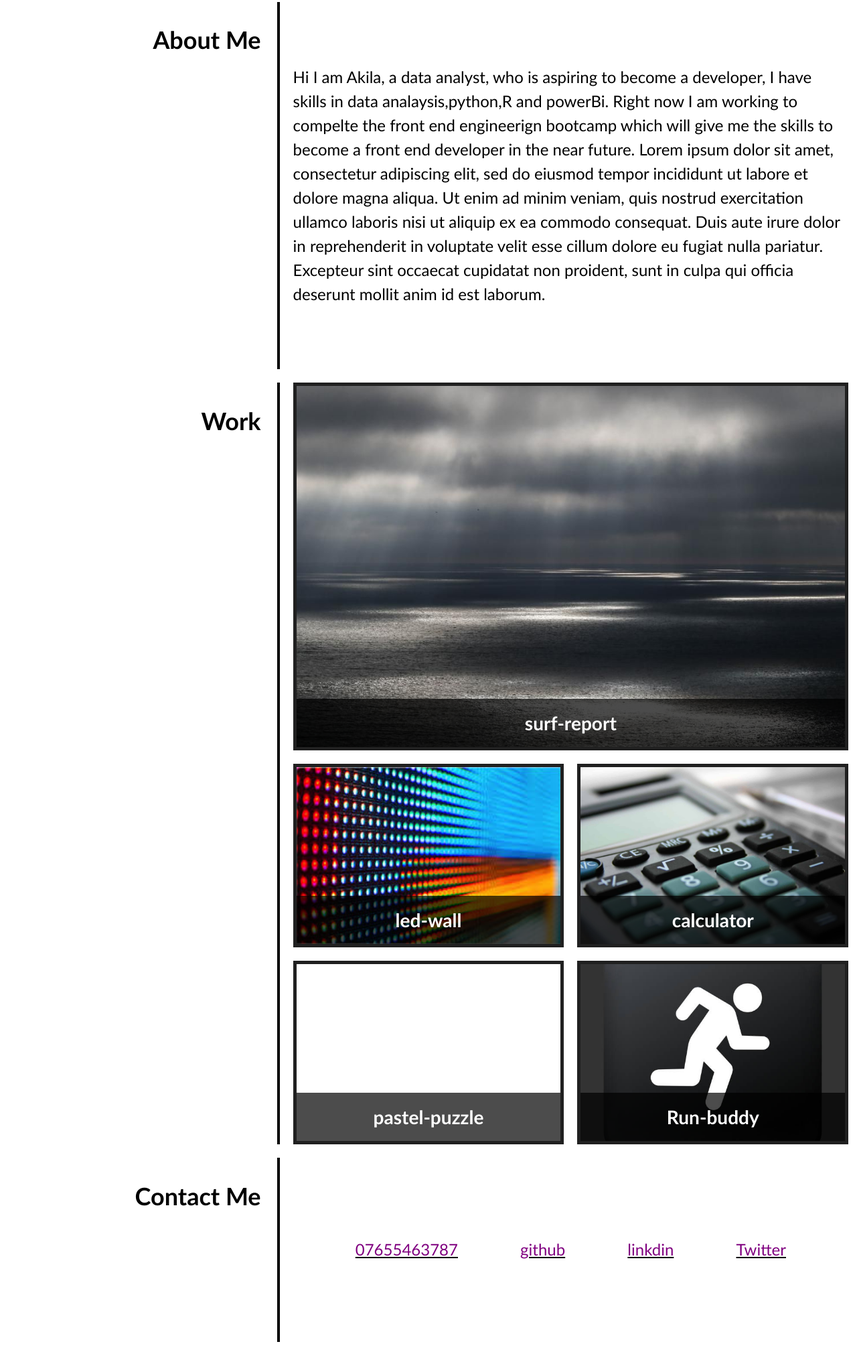
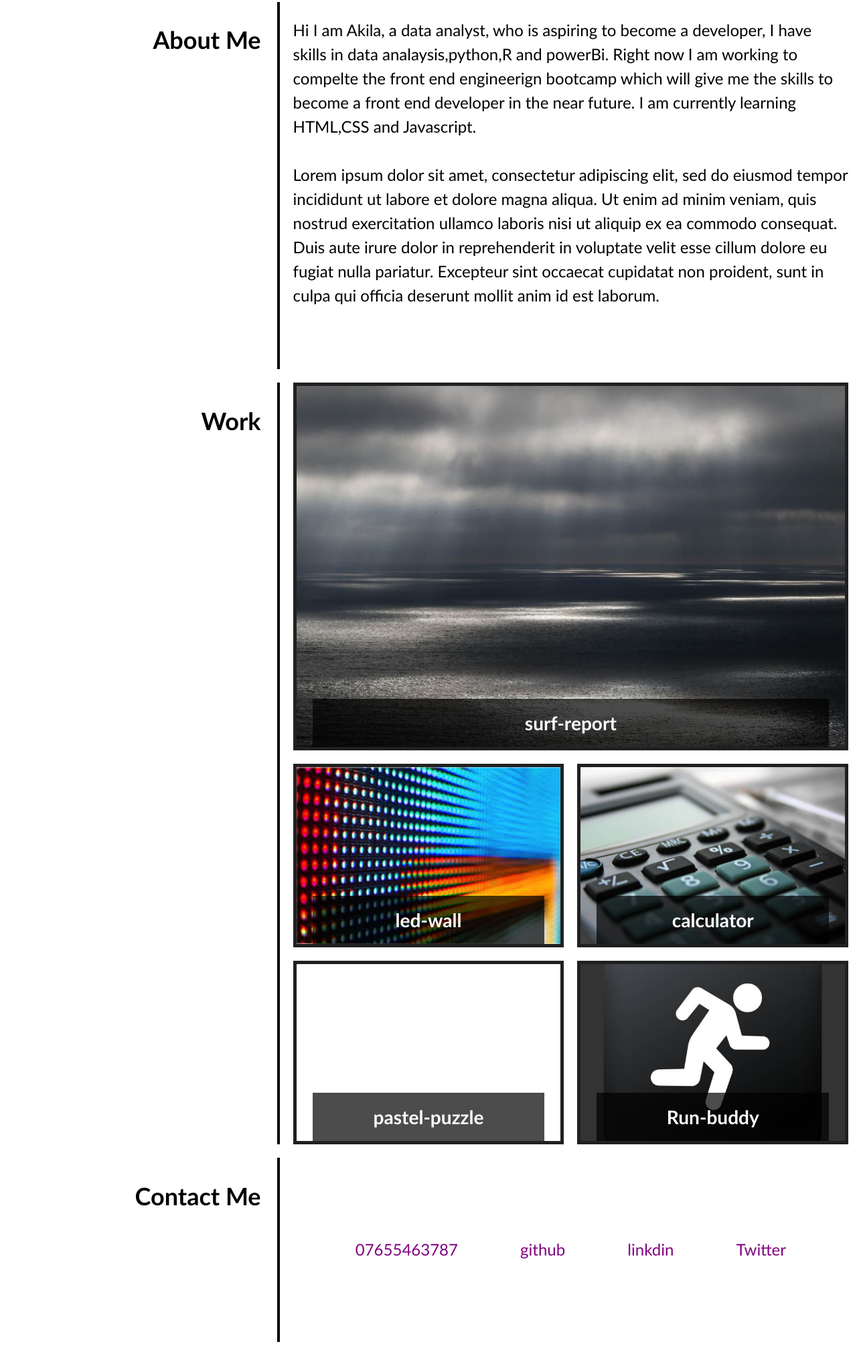
Before and after one commit to Akila504/Responsive-Portfolio, a plain HTML site: page index.html in a window 1280 px wide. Shown: the part 665-2680 px from the top of the page at 67% size. Drawn offline with Linux system fonts and the light colour scheme.

Commit message:
added more detail to the readme and sorted out some styling in the about me and navigation section

```diff
--- a/assets/CSS/style.css
+++ b/assets/CSS/style.css
@@ -62,6 +62,7 @@ a {
   padding-left: 1em;
   padding-right: 1em;
   cursor: pointer;
+  text-decoration: none;
 }
 
 
@@ -179,7 +180,7 @@ a {
   align-items: center;
   text-decoration: none;
   /* font-size: 2em;*/
-  margin: auto;
+  margin-bottom: auto;
   flex-wrap: wrap;
 }
 
@@ -281,7 +282,7 @@ a {
   display: flex;
   flex-direction: row;
   align-items: center;
-  text-decoration: underline;
+  text-decoration: none;
   justify-content: space-evenly;
   grid-column: span 2;
   cursor: pointer;
--- a/index.html
+++ b/index.html
@@ -18,7 +18,7 @@
       <a href="#about-me"> About Me </a>
       <a href="#work"> Work </a>
       <a href="#contact"> Contact Me </a>
-      <a href="#about-me"> Resume</a>
+      <a href="https://www.google.co.uk/"> Resume</a>
     </nav>
   </nav>
 
@@ -45,7 +45,9 @@
           analaysis,python,R and powerBi. Right now I am working to compelte the front end engineerign bootcamp which
           will give me the
           skills
-          to become a front end developer in the near future.
+          to become a front end developer in the near future. I am currently learning HTML,CSS and Javascript.
+          <br> <br>
+
           Lorem ipsum dolor sit amet, consectetur adipiscing elit, sed do eiusmod tempor incididunt ut labore et dolore
           magna aliqua. Ut enim ad minim veniam, quis nostrud exercitation ullamco laboris nisi ut aliquip ex ea commodo
           consequat. Duis aute irure dolor in reprehenderit in voluptate velit esse cillum dolore eu fugiat nulla
@@ -61,20 +63,31 @@
         <h2 class="work-head">Work</h2>
       </section>
       <section class="surf-report" id="work">
-        <h3 class="heading">surf-report</h3>
+        <a href="https://www.google.co.uk/">
+          <h3 class="heading">surf-report</h3>
+        </a>
       </section>
       <section class="led-wall" id="work">
-        <h3 class="heading">led-wall</h3>
+        <a href="https://www.google.co.uk/">
+          <h3 class="heading">led-wall</h3>
+        </a>
       </section>
       <section class="calculator" id="work">
-        <h3 class="heading">calculator</h3>
+        <a href="https://www.google.co.uk/">
+          <h3 class="heading">calculator</h3>
+        </a>
       </section>
       <section class="pastel-puzzle" id="work">
-        <h3 class="heading">pastel-puzzle</h3>
+        <a href="https://www.google.co.uk/">
+          <h3 class="heading">pastel-puzzle</h3>
+        </a>
       </section>
       <section class="Run-buddy" id="work">
-        <h3 class="heading">Run-buddy</h3>
+        <a href="https://www.google.co.uk/">
+          <h3 class="heading">Run-buddy</h3>
+        </a>
       </section>
+
 
       <!-- contact -->
       <section class="contact" id="contact">
```
Also changed, not shown: 1 other file.
